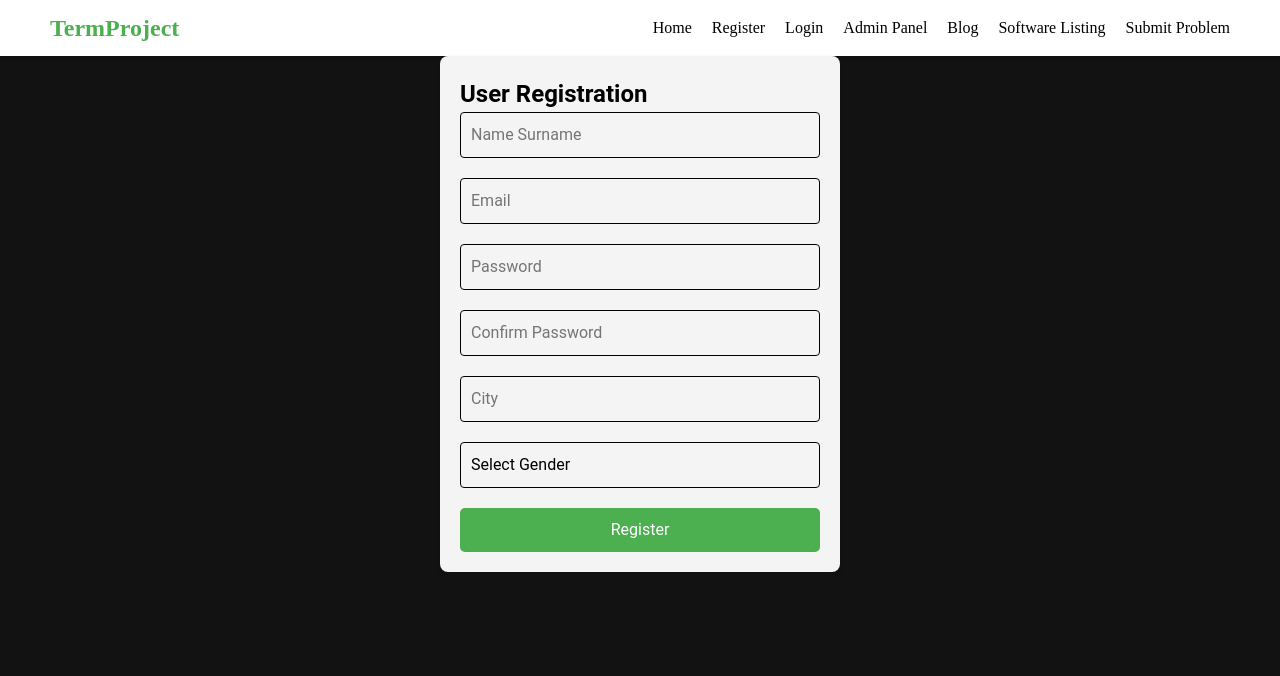
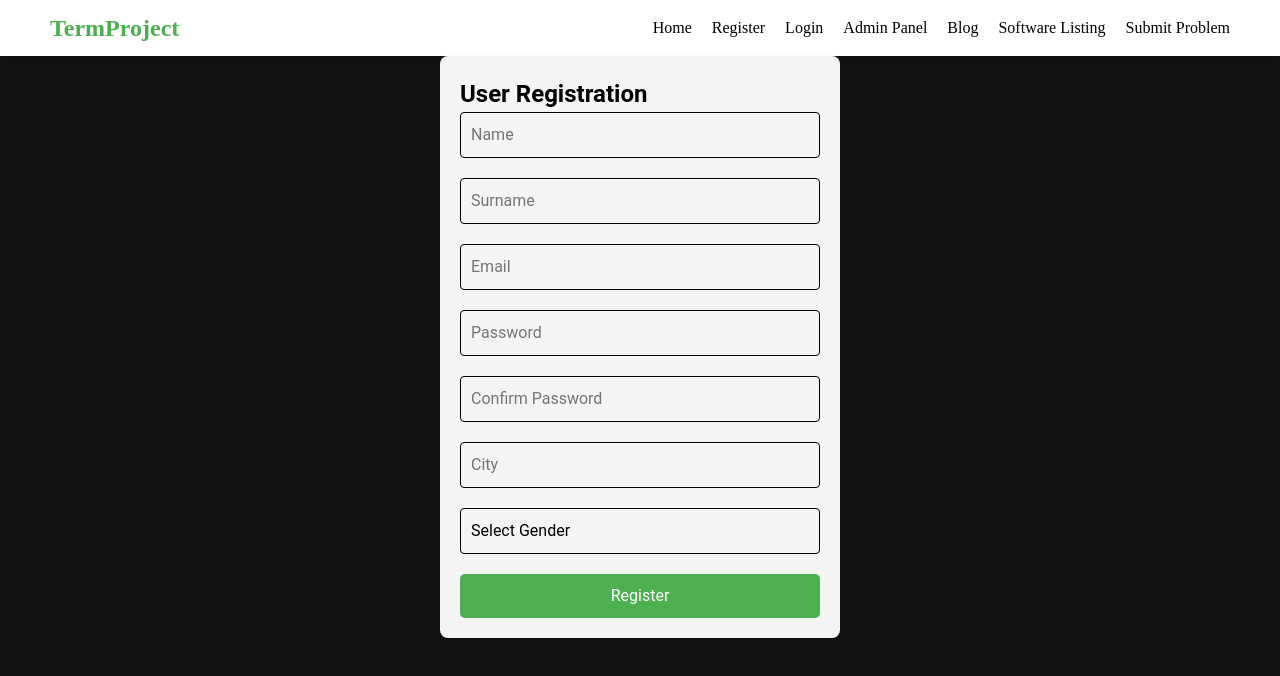
Before and after one commit to Ogi-Z/ComaGen-E-Front, a Vue app: page /register in a window 1280 px wide. Shown: the top 676 px of the page. Built offline with nearby package versions, Linux system fonts and the light colour scheme.

Commit message:
Api request added

```diff
--- a/src/components/authConfirm.vue
+++ b/src/components/authConfirm.vue
@@ -3,33 +3,61 @@
     <h1>Authentication</h1>
     <p>Please enter the code sent to your email address to proceed.</p>
     <form @submit.prevent="confirmCode">
-      <input type="text" v-model="authCode" placeholder="Enter your code here" required>
+      <input
+        type="text"
+        v-model="authCode"
+        placeholder="Enter your code here"
+        required
+      />
       <button type="submit">Submit</button>
     </form>
   </div>
 </template>
 
 <script>
-import { ref } from 'vue';
-import { useRouter } from 'vue-router';
+import router from "../router";
+import axios from "axios";
 
 export default {
-  name: 'AuthConfirmPage',
-  setup() {
-    const authCode = ref('');
-    const router = useRouter();
+  data() {
+    return {
+      authCode: "",
+    };
+  },
 
-    const confirmCode = () => {
-      if (authCode.value === '123456') {
-        router.push('/');
-      } else {
-        alert('Invalid code, please try again.');
-      }
-    };
+  methods: {
+    confirmCode() {
+      return axios
+        .post(
+          "http://127.0.0.1:5000/verify",
+          {
+            verificationkey: this.authCode,
+          },
+          {
+            headers: {
+              "Content-Type": "application/json", // Ensure the content type matches what the server expects
+            },
+          }
+        )
 
-    return { authCode, confirmCode };
-  }
-}
+        .then((response) => {
+
+          if (response.status === 200) {
+            router.push("/");
+            alert("Successfully verified");
+          }
+        })
+        .catch((error) => {
+
+          if (error.response.status > 400 && error.response.status < 500) {
+            alert("Invalid code, please try again.");
+          }
+        });
+    },
+  },
+
+  name: "AuthConfirmPage",
+};
 </script>
 
 <style scoped>
@@ -60,7 +88,7 @@ button {
   padding: 10px 20px;
   margin-top: 20px;
   color: rgb(0, 0, 0);
-  background-color: #4CAF50;
+  background-color: #4caf50;
   border: none;
   border-radius: 5px;
   cursor: pointer;
--- a/src/components/sListing.vue
+++ b/src/components/sListing.vue
@@ -30,7 +30,8 @@ export default {
     async getUserData() {
       return axios.get("http://127.0.0.1:5000/users").then((response) => {
         this.users = response;
-        console.log(response);
+        console.log(response.data);
+        console.log(this.softwareList);
       });
     },
 
--- a/src/components/userRegPage.vue
+++ b/src/components/userRegPage.vue
@@ -3,19 +3,57 @@
     <h2>User Registration</h2>
     <form @submit.prevent="registerUser">
       <div class="form-group">
-        <input type="text" v-model="user.name" placeholder="Name Surname" class="input-field" required>
+        <input
+          type="text"
+          v-model="user.name"
+          placeholder="Name"
+          class="input-field"
+          required
+        />
       </div>
       <div class="form-group">
-        <input type="email" v-model="user.email" placeholder="Email" class="input-field" required>
+        <input
+          type="text"
+          v-model="user.surname"
+          placeholder="Surname"
+          class="input-field"
+          required
+        />
       </div>
       <div class="form-group">
-        <input type="password" v-model="user.password" placeholder="Password" class="input-field" required>
+        <input
+          type="email"
+          v-model="user.email"
+          placeholder="Email"
+          class="input-field"
+          required
+        />
       </div>
       <div class="form-group">
-        <input type="password" v-model="user.confirmPassword" placeholder="Confirm Password" class="input-field" required>
+        <input
+          type="password"
+          v-model="user.password"
+          placeholder="Password"
+          class="input-field"
+          required
+        />
       </div>
       <div class="form-group">
-        <input type="text" v-model="user.city" placeholder="City" class="input-field">
+        <input
+          type="password"
+          v-model="user.confirmPassword"
+          placeholder="Confirm Password"
+          class="input-field"
+          required
+        />
+      </div>
+      <div class="form-group">
+        <input
+          type="text"
+          v-model="user.city"
+          placeholder="City"
+          class="input-field"
+        />
       </div>
       <div class="form-group">
         <select v-model="user.gender" class="input-field">
@@ -30,42 +68,48 @@
 </template>
 
 <script>
-import router from '../router';
+import router from "../router";
+import axios from "axios";
 
 export default {
-  name: 'UserRegistrationPage',
+  name: "UserRegistrationPage",
   data() {
     return {
       user: {
-        name: '',
-        email: '',
-        password: '',
-        confirmPassword: '',
-        city: '',
-        gender: ''
-      }
-    }
+        name: "",
+        surname: "",
+        email: "",
+        password: "",
+        confirmPassword: "",
+        city: "",
+        gender: "",
+      },
+    };
   },
   methods: {
-    registerUser() {
-      console.log('Registering user:', this.user);
-      // In a real application, here you would typically make an API call to register the user
-      // Simulate registration by redirecting to authentication confirmation page
-      router.push('/authConfirm'); // Redirect to authConfirm after successful registration
-    }
-  }
-}
+    async registerUser() {
+      router.push("/authConfirm");
+      await axios.post("http://127.0.0.1:5000/add_user", {
+        username: this.user.name,
+        usersurname: this.user.surname,
+        useremail: this.user.email,
+        userpassword: this.user.password,
+        usercity: this.user.city,
+        role_id: "0",
+      });
+    },
+  },
+};
 </script>
 
 <style scoped>
-
 .registration-container {
   max-width: 400px;
   margin: auto;
   padding: 20px;
   background-color: #f4f4f4;
   border-radius: 8px;
-  box-shadow: 0 2px 5px rgba(0,0,0,0.1);
+  box-shadow: 0 2px 5px rgba(0, 0, 0, 0.1);
 }
 
 .form-group {
@@ -87,7 +131,7 @@ h2 {
   border: none;
   border-radius: 5px;
   cursor: pointer;
-  background-color: #4CAF50;
+  background-color: #4caf50;
   color: white;
 }
 </style>
```
